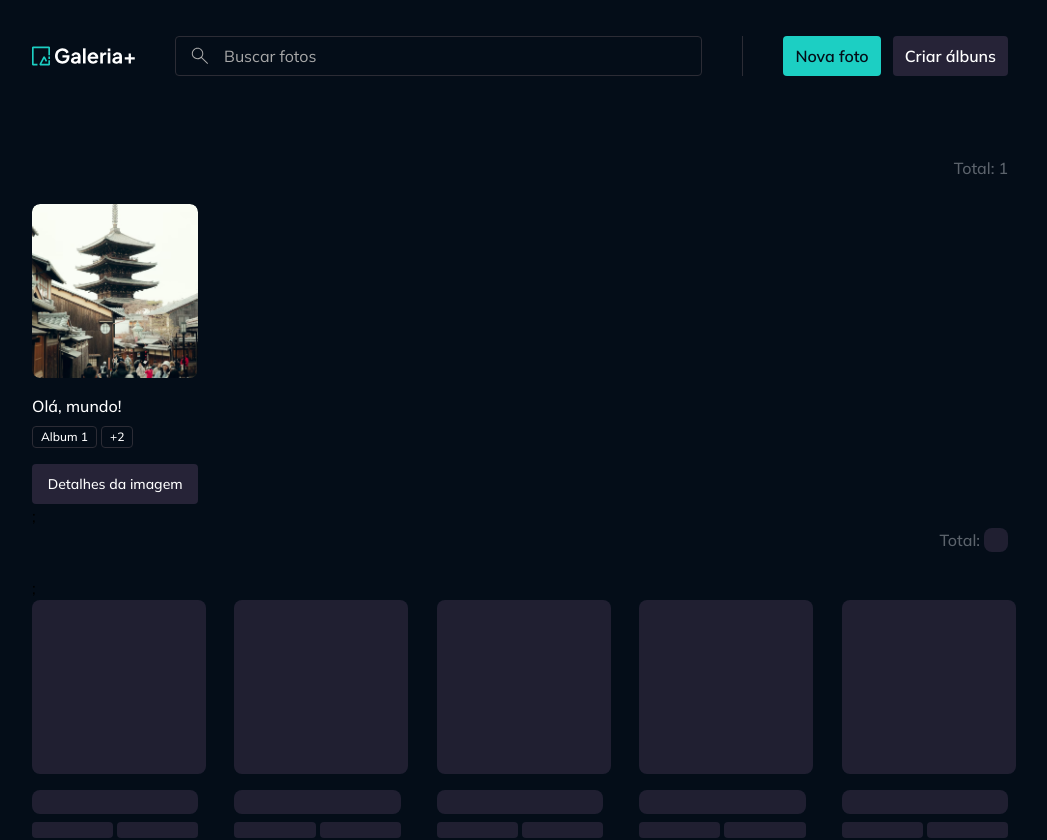
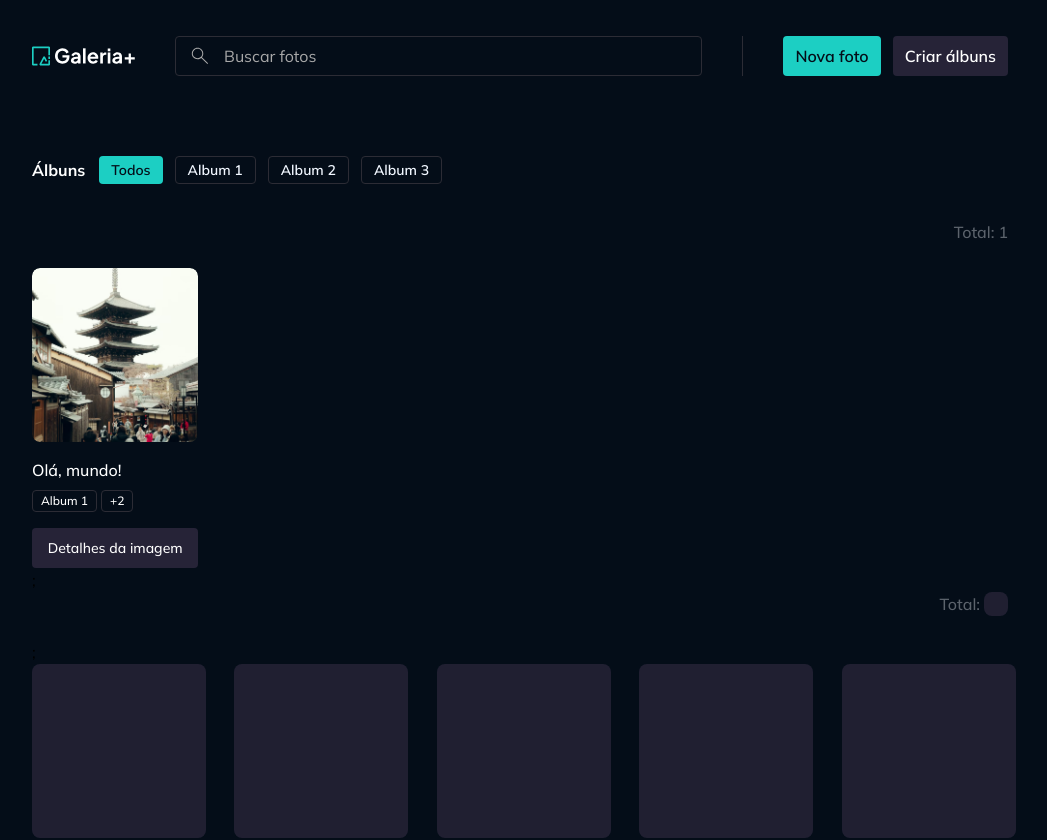
Before and after one commit to omayconmendes/react-photo-gallery, a React (Vite) app: page / in a window 1280 px wide. Shown: the top 840 px of the page, without its empty margins (120-1167 px from the left). Built offline with nearby package versions, Linux system fonts and the light colour scheme.

Commit message:
feat: Cria mock no filtro de álbuns, na página home.

```diff
--- /dev/null
+++ b/src/contexts/albums/components/albums-filter.tsx
@@ -0,0 +1,37 @@
+import React from "react";
+import type {Album} from "../models/album.ts";
+import Text from "../../../components/text.tsx";
+import Button from "../../../components/button.tsx";
+import cx from "classnames";
+import Skeleton from "../../../components/skeleton.tsx";
+
+interface AlbumsFilterProps extends React.ComponentProps<"div"> {
+    albums: Album[];
+    loading?: boolean;
+}
+
+export default function AlbumsFilter({albums, loading, className, ...props}: AlbumsFilterProps) {
+    return (
+        <div className={cx("flex items-center gap-3.5 overflow-auto", className)} {...props}>
+            <Text variant={"heading-small"}>Álbuns</Text>
+            <div className={"flex gap-3"}>
+                {!loading ? (
+                    <>
+                        <Button variant={"primary"} size={"sm"} className={"cursor-pointer"} >
+                            Todos
+                        </Button>
+                        {albums.map((album) => (
+                                <Button key={album.id} variant={"ghost"} size={"sm"} className={"cursor-pointer"} >
+                                    {album.title}
+                                </Button>
+                        ))}
+                    </>
+                ) : (
+                    Array.from({length: 5}).map((_, index) => (
+                        <Skeleton key={`album-button-loading-${index}`} className={"w-28 h-7"} />
+                    ))
+                )}
+            </div>
+        </div>
+    )
+}
--- a/src/pages/page-home.tsx
+++ b/src/pages/page-home.tsx
@@ -1,9 +1,15 @@
 import Container from "../components/container.tsx";
 import PhotosList from "../contexts/photos/components/photos-list.tsx";
+import AlbumsFilter from "../contexts/albums/components/albums-filter.tsx";
 
 export default function PageHome() {
     return (
         <Container>
+            <AlbumsFilter albums={[
+                {id: "456", title: "Album 1"},
+                {id: "789", title: "Album 2"},
+                {id: "000", title: "Album 3"}
+            ]} className={"mb-9"} />
             <PhotosList photos={[
                 {
                     id: "123",
```
